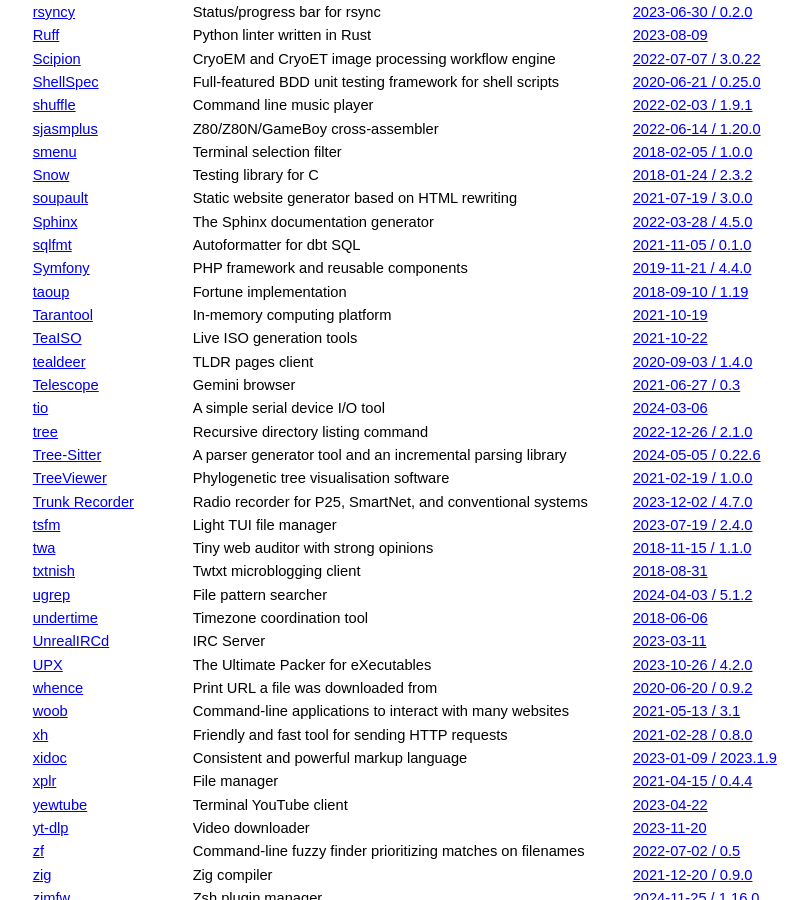
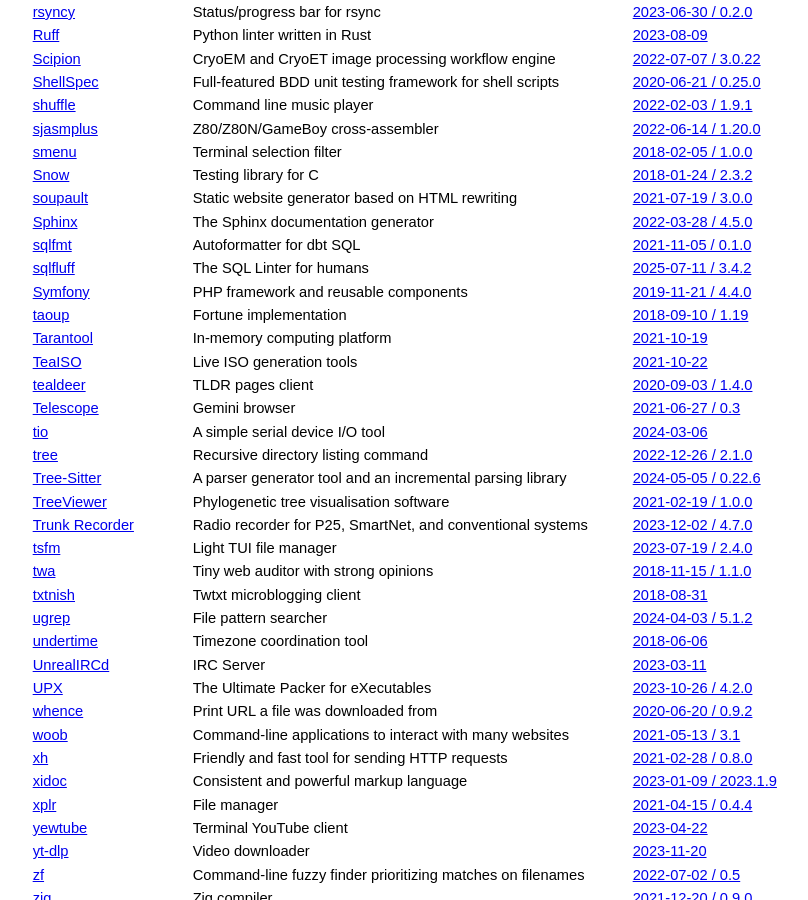
Before and after one commit to jcs/no_color, a Jekyll site: the page built from index.md, in a window 1280 px wide and 900 px high, scrolled down 5915 px. Shown: the whole window, without its empty margins (211-1019 px from the left). Built offline with Jekyll 4.4.1, drawn with Linux system fonts in a browser that asks for light colours; our own code applies the rules of GitHub Pages for plain Markdown files.

Commit message:
Add SQLFluff

```diff
--- a/index.md
+++ b/index.md
@@ -292,6 +292,7 @@ color by default via `NO_COLOR`.
 | [soupault](https://soupault.app) | Static website generator based on HTML rewriting | [2021-07-19 / 3.0.0](https://soupault.app/blog/soupault-3.0.0-release/) |
 | [Sphinx](https://sphinx-doc.org/) | The Sphinx documentation generator | [2022-03-28 / 4.5.0](https://www.sphinx-doc.org/en/master/changes.html#release-4-5-0-released-mar-28-2022) |
 | [sqlfmt](https://sqlfmt.com) | Autoformatter for dbt SQL | [2021-11-05 / 0.1.0](https://docs.sqlfmt.com/getting-started/configuring-sqlfmt#no-color-and-force-color) |
+| [sqlfluff](https://sqlfluff.com/) | The SQL Linter for humans | [2025-07-11 / 3.4.2](https://github.com/sqlfluff/sqlfluff/releases/tag/3.4.2) |
 | [Symfony](https://github.com/symfony/symfony) | PHP framework and reusable components | [2019-11-21 / 4.4.0](https://symfony.com/releases/4.4) |
 | [taoup](http://github.com/globalcitizen/taoup) | Fortune implementation | [2018-09-10 / 1.19](https://github.com/globalcitizen/taoup/commit/fb2dc7768a2dc9b74816ce5126e40b93338291f7) |
 | [Tarantool](https://www.tarantool.io/) | In-memory computing platform | [2021-10-19](https://github.com/tarantool/tarantool/commit/1163aa056398e21fbbedc25bcc9aa858fad9cdff) |
```
